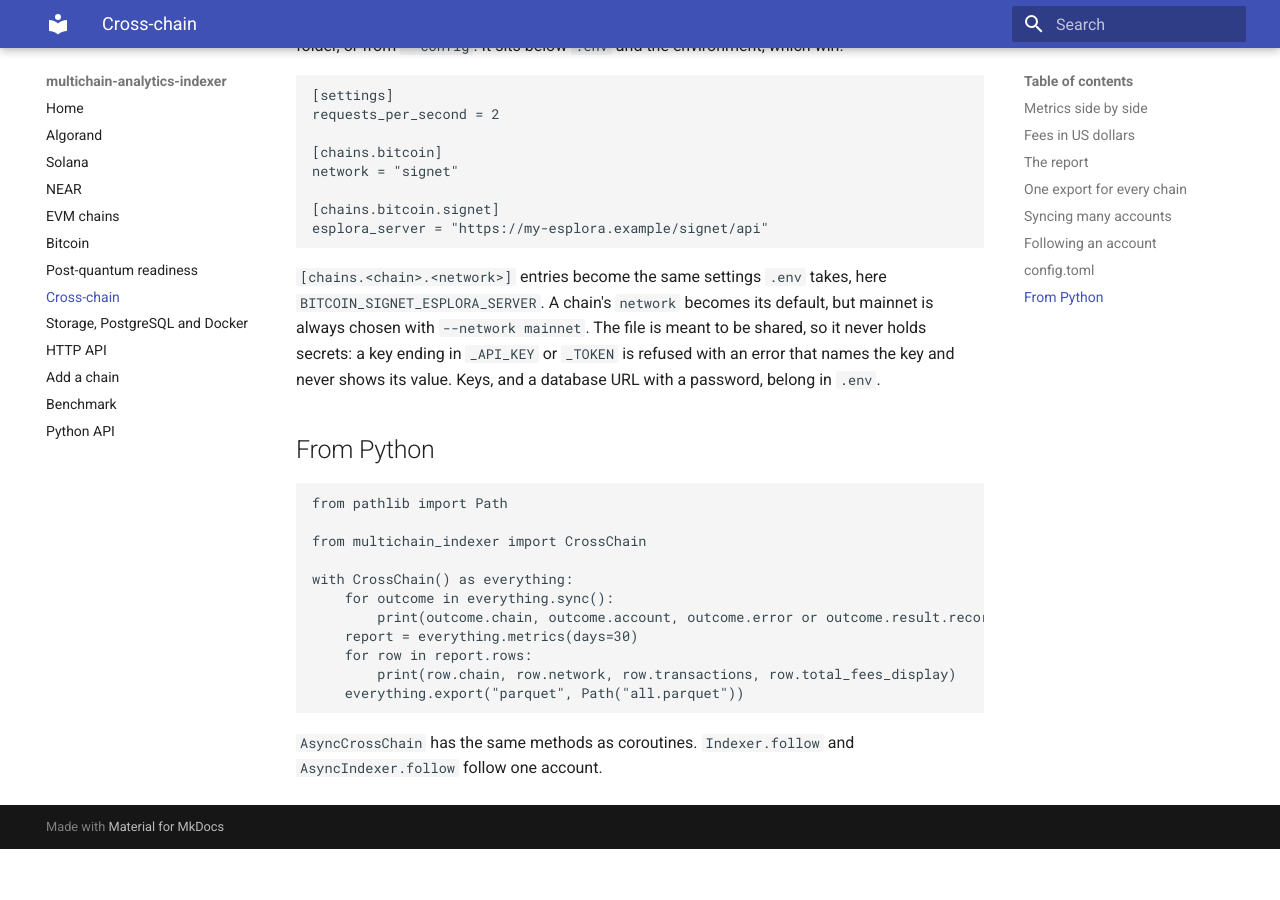
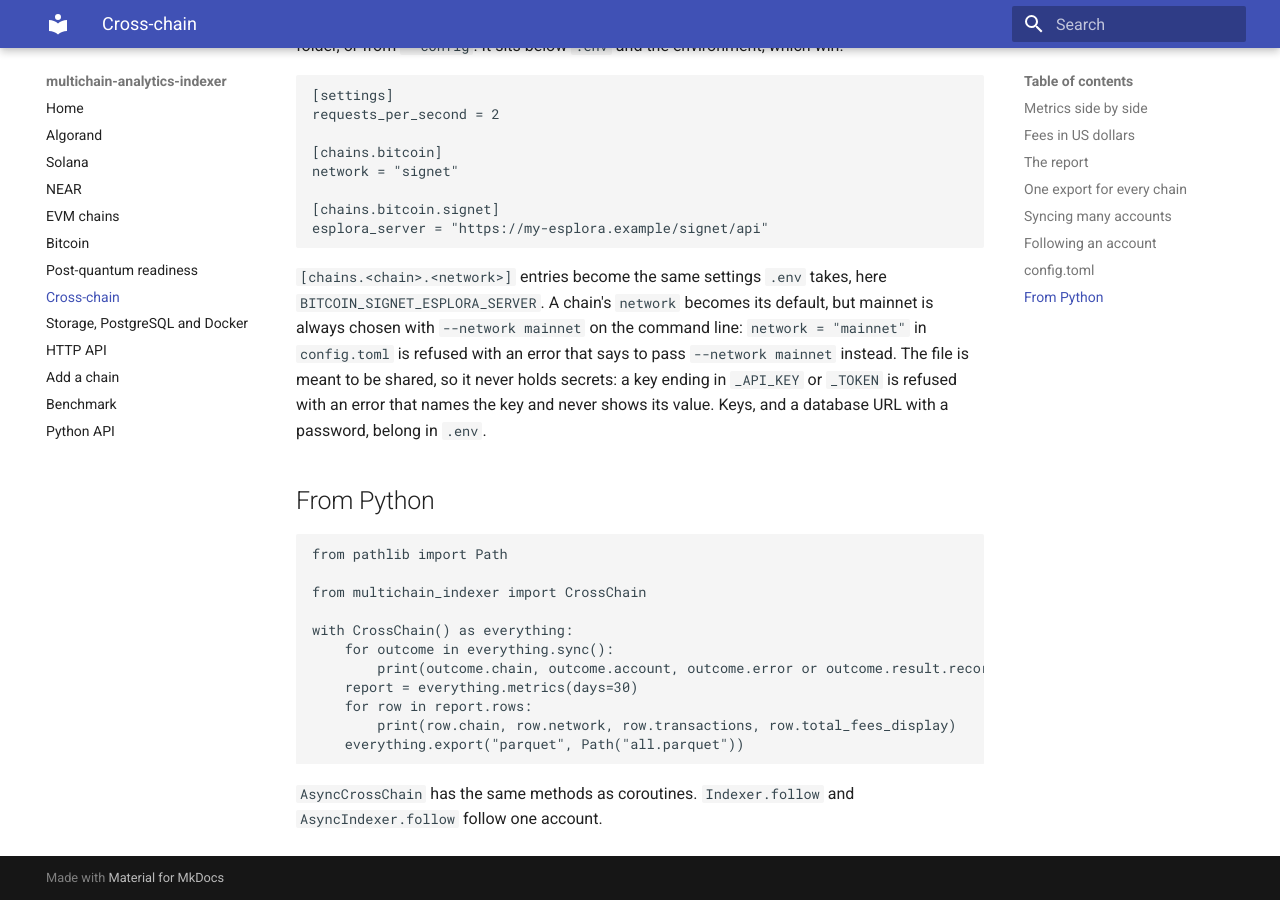
Before and after one commit to majidali32ms-lang/multichain-analytics-indexer, an MkDocs documentation site: the page built from docs/cross-chain.md, in a window 1280 px wide and 900 px high, scrolled down 2890 px. Built offline with MkDocs 1.6.1 and Material for MkDocs 9.7.7, drawn with Linux system fonts in a browser that asks for light colours; before the commit the page ends 3739 px from its top, so only the background shows below that.

Commit message:
Say to pass --network mainnet when config.toml names mainnet
The error and the docs now tell the user to choose mainnet on the command
line, and the README lists the follow mode's pause per chain.

```diff
--- a/docs/cross-chain.md
+++ b/docs/cross-chain.md
@@ -138,7 +138,8 @@ esplora_server = "https://my-esplora.example/signet/api"
 
 `[chains.<chain>.<network>]` entries become the same settings `.env` takes, here
 `BITCOIN_SIGNET_ESPLORA_SERVER`. A chain's `network` becomes its default, but mainnet is
-always chosen with `--network mainnet`. The file is meant to be shared, so it never holds
+always chosen with `--network mainnet` on the command line: `network = "mainnet"` in
+`config.toml` is refused with an error that says to pass `--network mainnet` instead. The file is meant to be shared, so it never holds
 secrets: a key ending in `_API_KEY` or `_TOKEN` is refused with an error that names the key
 and never shows its value. Keys, and a database URL with a password, belong in `.env`.
 
```
Also changed, not shown: README.md (+5 -2 lines), 2 other files.
